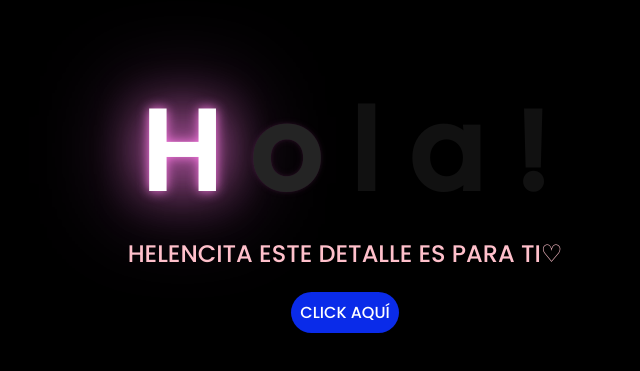
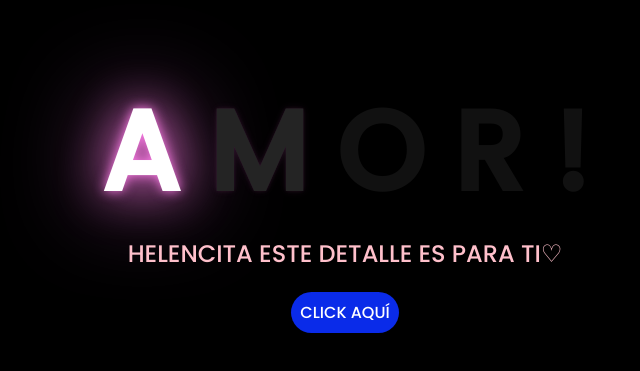
Before and after one commit to davidsito522/14-07-helen-y-juan, a plain HTML site: page index.html in a window 1280 px wide. Shown: the part 135-506 px from the top of the page, without its empty margins (303-943 px from the left). Drawn offline with Linux system fonts and the light colour scheme.

Commit message:
Update index.html

```diff
--- a/index.html
+++ b/index.html
@@ -12,10 +12,10 @@
 
 <body>
     <div class="greetings">
-        <span>H</span>
-        <span>o</span>
-        <span>l</span>
-        <span>a</span>
+        <span>A</span>
+        <span>M</span>
+        <span>O</span>
+        <span>R</span>
         <span>!</span>
     </div>
     <div class="description">
```
